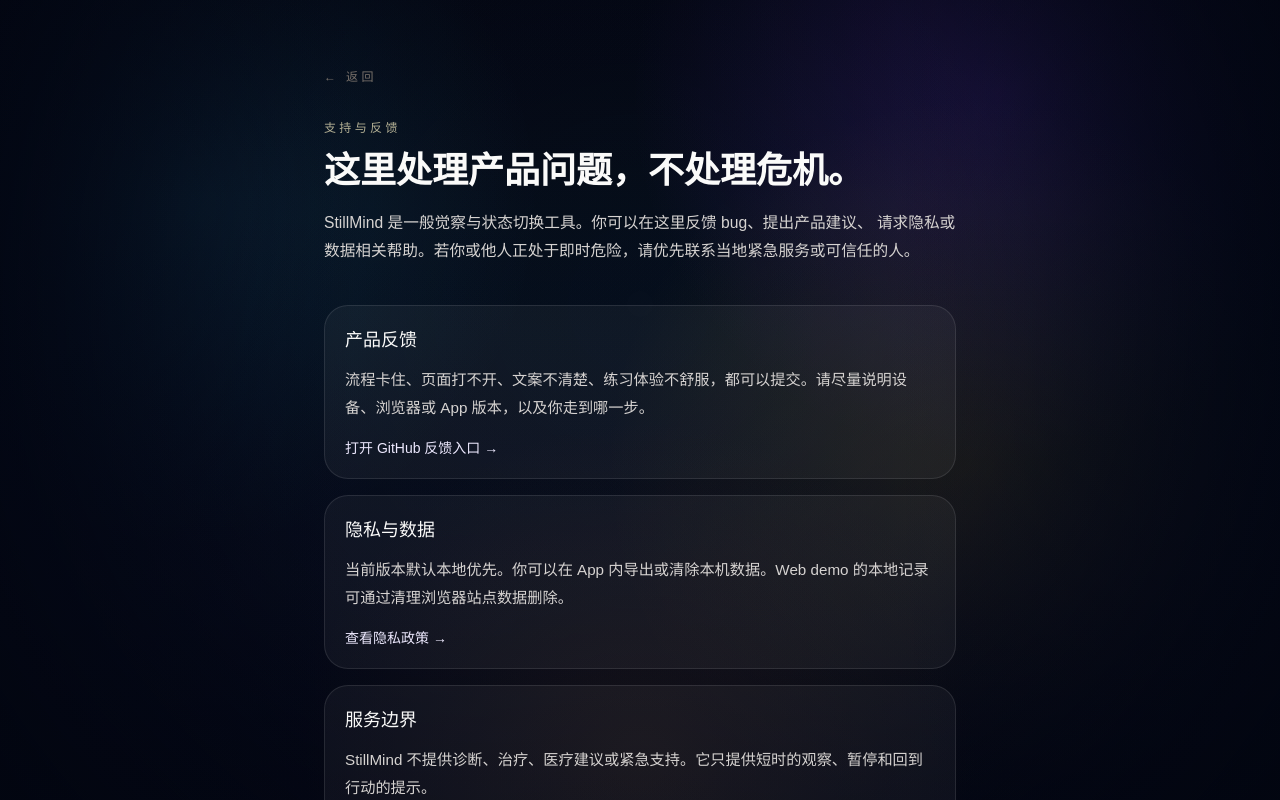
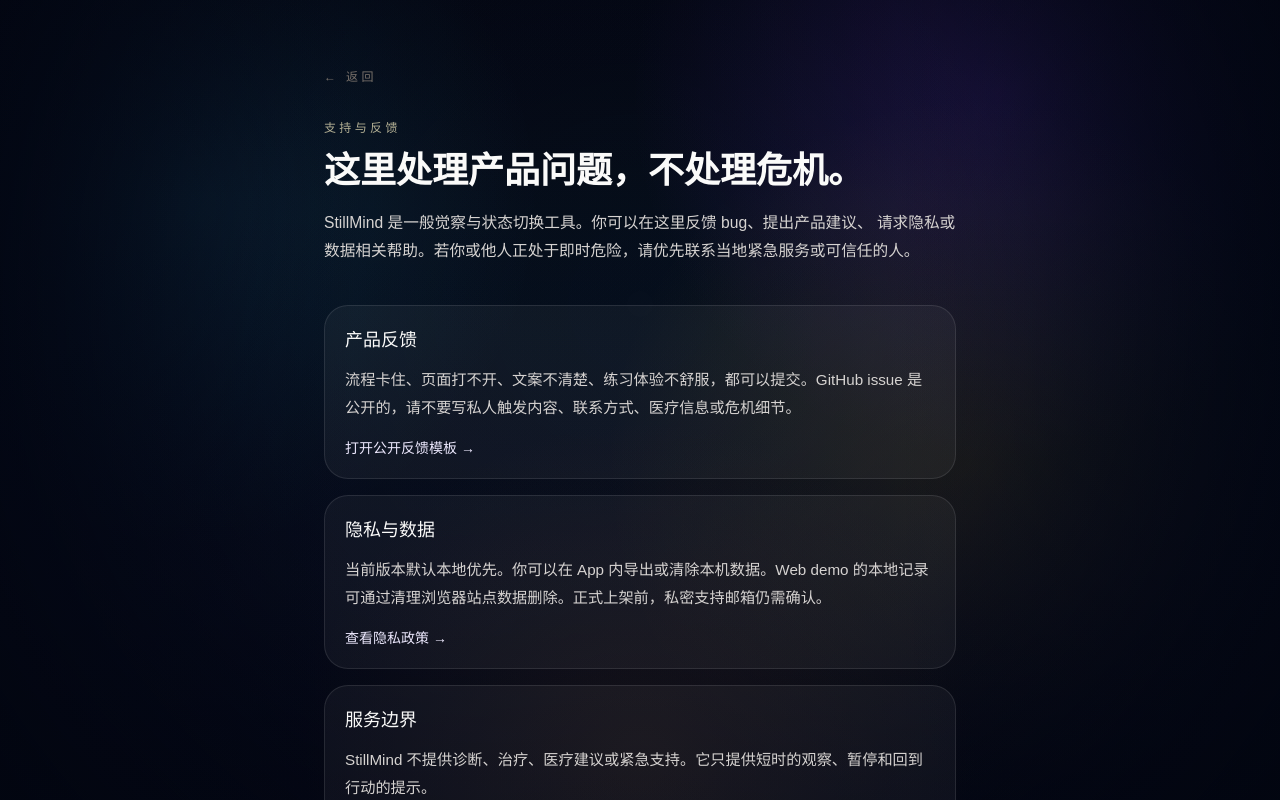
Before and after one commit to williamlovecs/stillmind-inner-cinema, a Next.js app: page /support in a window 1280 px wide. Shown: the top 800 px of the page. Built offline with nearby package versions, Linux system fonts and the light colour scheme.

Commit message:
chore: add public support workflow templates

```diff
--- a/src/app/support/page.tsx
+++ b/src/app/support/page.tsx
@@ -1,7 +1,7 @@
 import type { Metadata } from "next";
 import Link from "next/link";
 
-const feedbackUrl = "https://github.com/williamlovecs/stillmind-inner-cinema/issues";
+const feedbackUrl = "https://github.com/williamlovecs/stillmind-inner-cinema/issues/new/choose";
 
 export const metadata: Metadata = {
   title: "支持与反馈 · StillMind: Inner Cinema",
@@ -36,14 +36,14 @@
         <div className="mt-10 grid gap-4">
           <SupportCard
             title="产品反馈"
-            body="流程卡住、页面打不开、文案不清楚、练习体验不舒服，都可以提交。请尽量说明设备、浏览器或 App 版本，以及你走到哪一步。"
+            body="流程卡住、页面打不开、文案不清楚、练习体验不舒服，都可以提交。GitHub issue 是公开的，请不要写私人触发内容、联系方式、医疗信息或危机细节。"
             href={feedbackUrl}
-            label="打开 GitHub 反馈入口"
+            label="打开公开反馈模板"
             external
           />
           <SupportCard
             title="隐私与数据"
-            body="当前版本默认本地优先。你可以在 App 内导出或清除本机数据。Web demo 的本地记录可通过清理浏览器站点数据删除。"
+            body="当前版本默认本地优先。你可以在 App 内导出或清除本机数据。Web demo 的本地记录可通过清理浏览器站点数据删除。正式上架前，私密支持邮箱仍需确认。"
             href="/privacy"
             label="查看隐私政策"
           />
```
Also changed, not shown: 3 other files (tests, documents, lock files or other folders).
